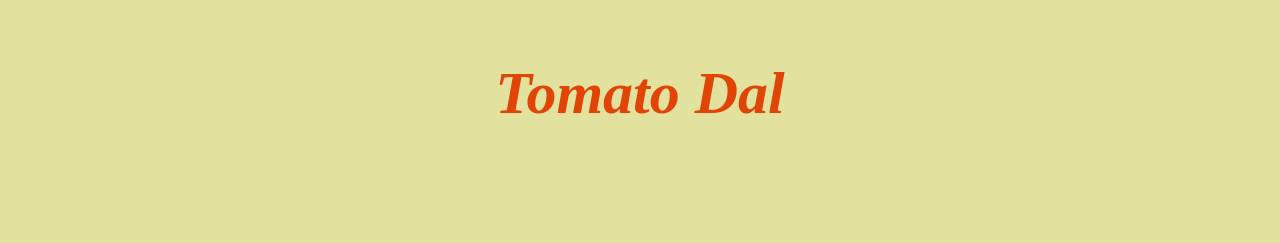
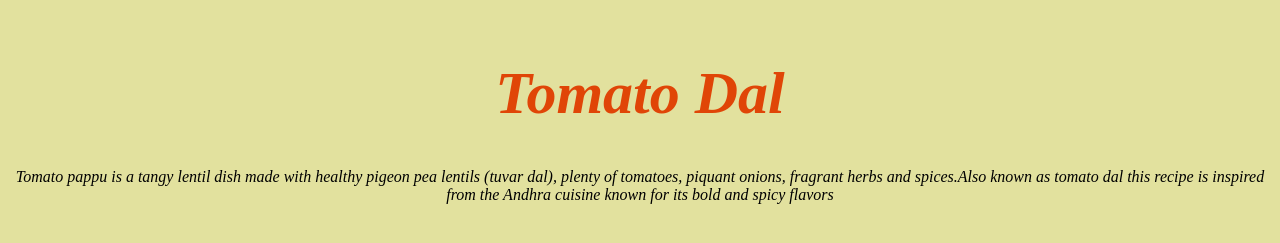
Before and after one commit to harishankarkamakshi/odin-recipes, a plain HTML site: page recipes/Tomato-dal.html in a window 1280 px wide. Shown: the part 381-624 px from the top of the page. Drawn offline with Linux system fonts and the light colour scheme.

Commit message:
used text-decoration:none to remove underline below texts and also changed font-family and font style to italic

```diff
--- a/recipes/Tomato-dal.html
+++ b/recipes/Tomato-dal.html
@@ -24,6 +24,14 @@
            {
                 float: middle;
             }
+            p
+            {
+                text-align:center;
+                font-family:chiller;
+                font-display:inherit;
+                font-style: italic;
+                font-size:medium
+            }
 
     </style>
 </head>
@@ -37,5 +45,12 @@
         <br>
         <h1 style="text-align:center;color:rgb(224, 69, 7);font-size:60px;"><i>Tomato Dal</i> </h1>
     </div>
+    <div class="description">
+          <p>
+            Tomato pappu is a tangy lentil dish made with healthy pigeon pea lentils (tuvar dal),
+            plenty of tomatoes, piquant onions, fragrant herbs and spices.Also known as tomato dal
+            this recipe is inspired from the Andhra cuisine known for its bold and spicy flavors
+          </p>
+    </div>
 </body>
 </html>
```
Also changed, not shown: index.html (+2 -2 lines).
